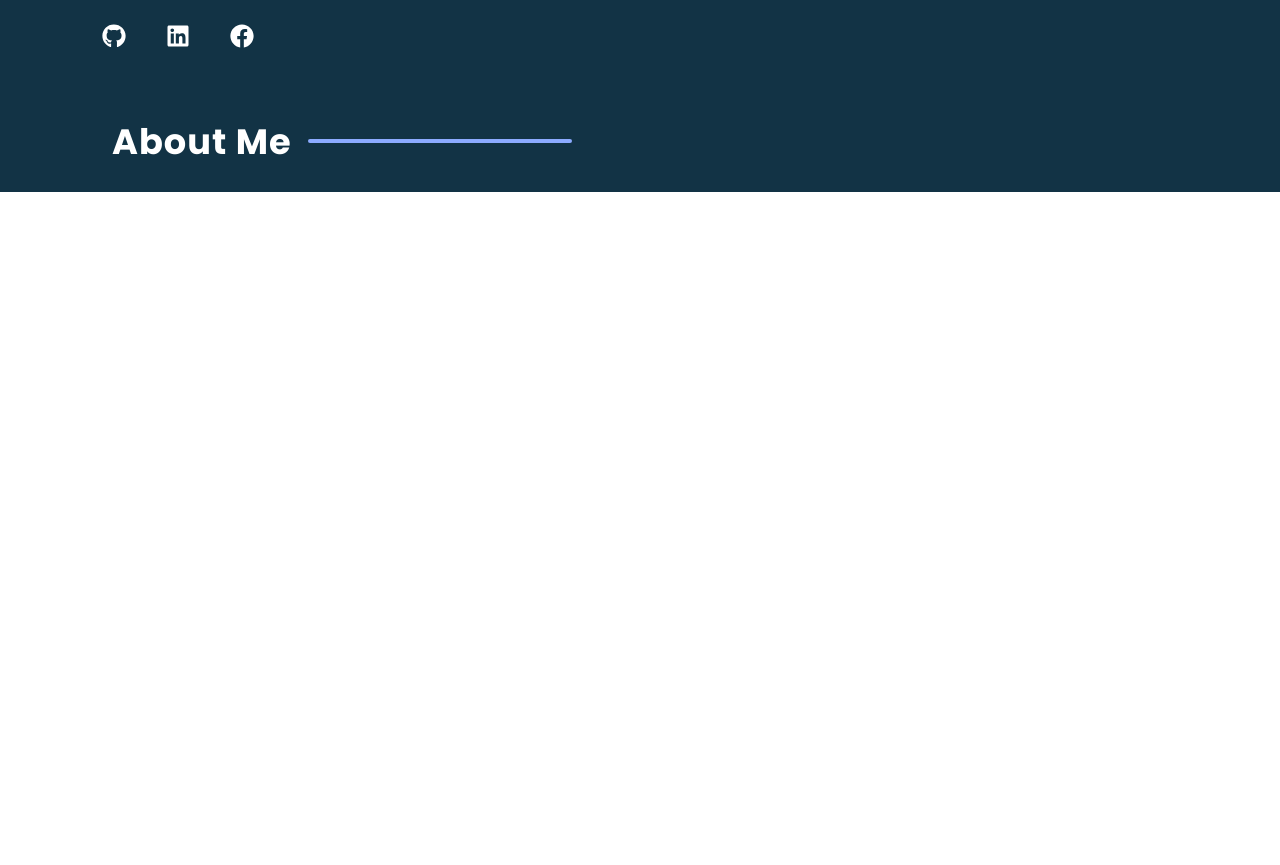
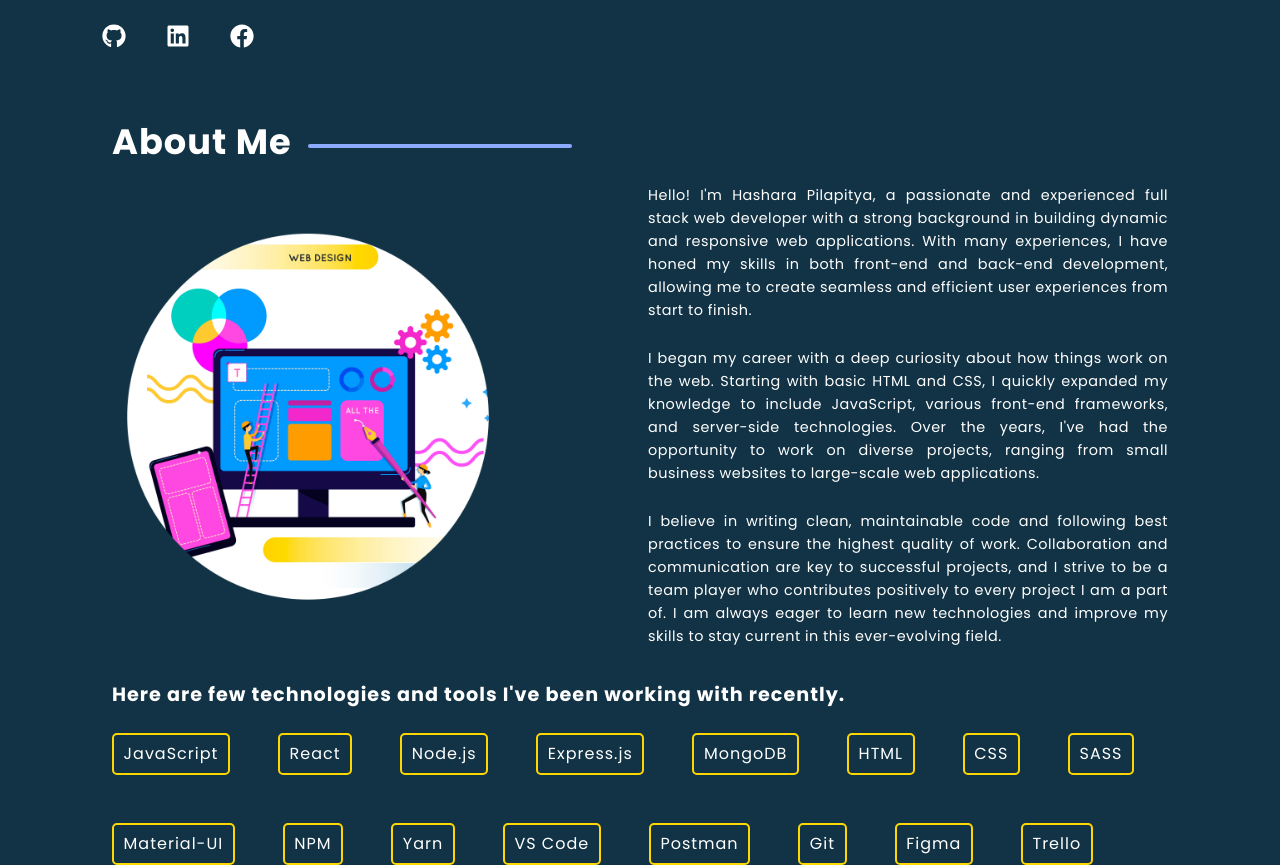
Before and after one commit to Hashara-Pilapitiya/Portfolio, a React (Create React App) app in the folder frontend/: page / in a window 1280 px wide. Shown: the part 658-1523 px from the top of the page. Before the commit the page ends 850 px from the top, so only its background shows below. Built offline with nearby package versions, Linux system fonts and the light colour scheme; the HTML template or start-up script is replaced by a standard one; a web font is replaced by a local one.

Commit message:
Update SectionTitle component and styles

```diff
--- a/frontend/src/components/About/About.js
+++ b/frontend/src/components/About/About.js
@@ -1,12 +1,80 @@
 import React from 'react';
 import './about.css';
 import SectionTitle from '../SectionTitle/SectionTitle';
+import AboutImage from '../../assets/About.png';
 
 const About = () => {
+
+    const skills = [
+        'JavaScript',
+        'React',
+        'Node.js',
+        'Express.js',
+        'MongoDB',
+        'HTML',
+        'CSS',
+        'SASS',
+        'Material-UI',
+        'NPM',
+        'Yarn',
+        'VS Code',
+        'Postman',
+        'Git',
+        'Figma',
+        'Trello'
+    ];
+
   return (
-    <div className='about'>
+    <div className='about' id='about'>
 
-        <SectionTitle title='About Me' />
+        <div className='about__header'>
+
+            <SectionTitle title='About Me' />
+
+
+            <div className='line' style={{marginTop: '-1rem', width: '25%', height: '0.25rem', background: '#8CABFF', borderRadius: 15}}></div>
+
+        </div>
+
+        <div className='about__content'>
+
+            <div className='about__left'>
+                <img src={AboutImage} alt='about' />
+            </div>
+
+            <div className='about__right'>
+                <p className='about__text'>
+                    Hello! I'm Hashara Pilapitya, a passionate and experienced full stack web developer with a strong background in building dynamic and responsive web applications. With many experiences, I have honed my skills in both front-end and back-end development, allowing me to create seamless and efficient user experiences from start to finish.
+                </p>
+
+                <br />
+
+                <p>
+                    I began my career with a deep curiosity about how things work on the web. Starting with basic HTML and CSS, I quickly expanded my knowledge to include JavaScript, various front-end frameworks, and server-side technologies. Over the years, I've had the opportunity to work on diverse projects, ranging from small business websites to large-scale web applications.
+                </p>
+
+                <br />
+
+                <p>
+                    I believe in writing clean, maintainable code and following best practices to ensure the highest quality of work. Collaboration and communication are key to successful projects, and I strive to be a team player who contributes positively to every project I am a part of. I am always eager to learn new technologies and improve my skills to stay current in this ever-evolving field.
+                </p>
+
+
+            </div>
+        </div>
+
+        <div className='about__skills'>
+            <h1 className='skills__title'>Here are few technologies and tools I've been working with recently.</h1>
+
+            <div className='skills__list'>
+                {skills.map((skill, index) => (
+                    <div className='skill' key={index}>
+                        {skill}
+                    </div>
+                ))}
+            </div>
+
+        </div>
 
     </div>
   )
--- a/frontend/src/components/About/about.css
+++ b/frontend/src/components/About/about.css
@@ -2,3 +2,62 @@
     background-color: var(--primary-color);
     padding: 0 7rem;
 }
+
+.about__header {
+    display: flex;
+    align-items: center;
+    gap: 1rem;
+}
+
+.about__content {
+    margin-top: 1rem;
+    display: grid;
+    grid-template-columns: repeat(2, 1fr);
+    gap: 1rem;
+    align-items: center;
+}
+
+.about__left img {
+    width: 80%;
+    height: 90%;
+    object-fit: cover;
+}
+
+.about__right {
+    margin-top: -1.5rem;
+}
+
+.about__right p {
+    text-align: justify;
+    font-size: 0.9rem;
+    color: white;
+    gap: 1rem;
+    line-height: 23px;
+    letter-spacing: 0.5px;
+}
+
+.about__skills {
+    margin-top: 2rem;
+}
+
+.skills__title {
+    font-size: 1.2rem;
+    color: white;
+    margin-bottom: 1.5rem;
+    letter-spacing: 1px;
+}
+
+.skills__list {
+    display: flex;
+    gap: 3rem;
+    flex-wrap: wrap;
+}
+
+.skill {
+    border: 2px solid var(--secondary-color);
+    padding: 0.4rem 0.6rem;
+    border-radius: 5px;
+    font-size: 1rem;
+    color: white;
+    letter-spacing: 1px;
+}
--- a/frontend/src/components/Header/Header.js
+++ b/frontend/src/components/Header/Header.js
@@ -45,7 +45,7 @@ const Header = () => {
                 <ul>
                     {nav_links.map((link, index) => (
                         <li key={index}>
-                            <Link to={link.path}>{link.display}</Link>
+                            <a href={link.path}>{link.display}</a>
                         </li>
                     ))}
                 </ul>
--- a/frontend/src/components/SectionTitle/SectionTitle.js
+++ b/frontend/src/components/SectionTitle/SectionTitle.js
@@ -7,10 +7,6 @@ const SectionTitle = ({title}) => {
 
         <h1 className='section__title'>{title}</h1>
 
-        <div className='line'>
-
-        </div>
-
     </div>
 
   )
--- a/frontend/src/components/SectionTitle/sectiontitle.css
+++ b/frontend/src/components/SectionTitle/sectiontitle.css
@@ -10,11 +10,3 @@
   color: white;
   margin-bottom: 1.5rem;
 }
-
-.line {
-    margin-top: 1.5rem;
-    width: 25%;
-    height: 0.25rem;
-    background-color: var(--teal-color);
-    border-radius: 15px;
-}
```
Also changed, not shown: frontend/src/assets/About.png (added).
